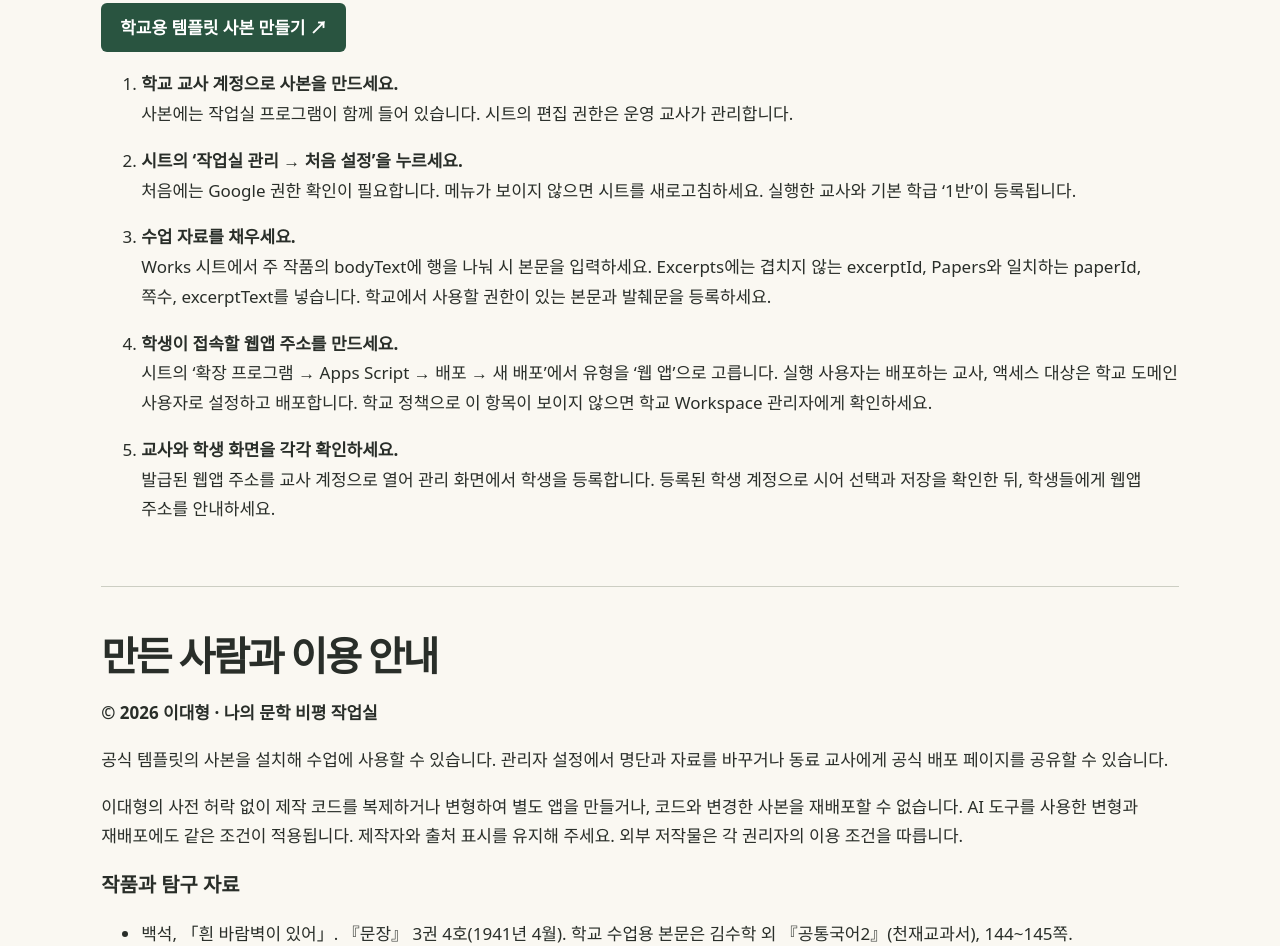
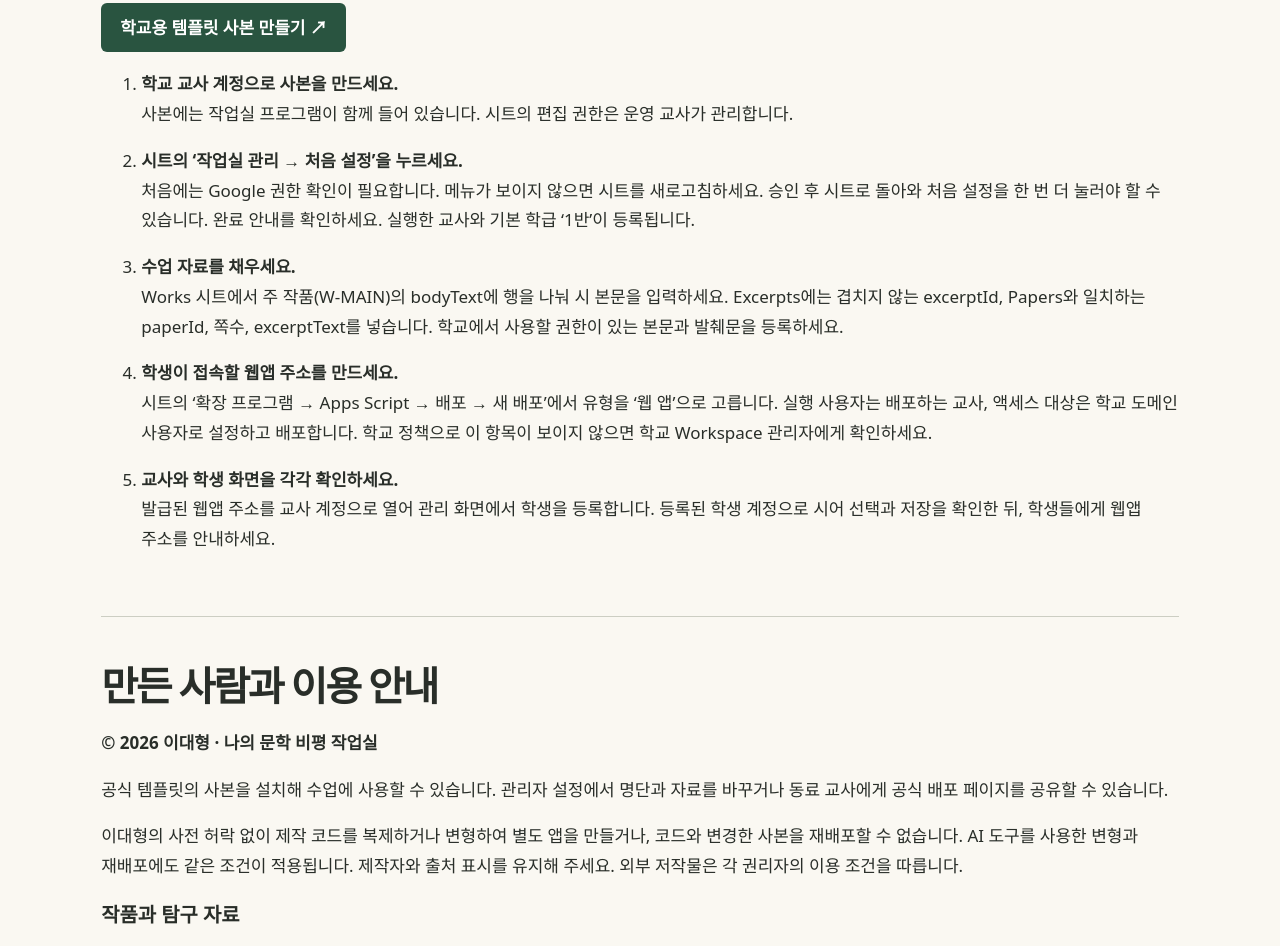
Before and after one commit to riedle03/literary-critique-workshop, a plain HTML site: page index.html in a window 1280 px wide. Shown: the part 1434-2380 px from the top of the page. Drawn offline with Linux system fonts and the light colour scheme.

Commit message:
초기 승인 후 확인할 메뉴와 작품 행 안내

```diff
--- a/index.html
+++ b/index.html
@@ -6,8 +6,8 @@
 <h2>교사는 이렇게 보여 줍니다</h2><p>교사 대시보드에서 시범 글을 열고 오늘 보여 줄 단계를 고르세요. ‘높고’를 읽고 쓴 예시가 미리 들어 있습니다. 학생들과 다른 해석을 의논하며 직접 수정하거나, 그 단계만 기본 예시로 되돌릴 수 있습니다.</p><p>교사 시범 글은 학생 통계와 분리됩니다. 수업 중 대시보드에서 보이는 작성 시간, 화면 이탈, 복사·붙여넣기 기록은 학생이 어떤 과정을 거쳤는지 대화할 때 참고하세요.</p></section>
 <section id="install"><h2>우리 학교에 설치하기</h2><p>교사와 학생이 같은 도메인의 Google Workspace 학교 계정을 사용해야 합니다. 학교마다 교사가 소유하는 스프레드시트 사본에 학생 글과 작성 기록이 쌓입니다.</p><a class="primary" href="https://docs.google.com/spreadsheets/d/1bEXWQjVNwDYHrsEMhWZlIVlSxvoptkUUn3ojibRV0r8/copy">학교용 템플릿 사본 만들기 ↗</a>
 <ol class="steps"><li><strong>학교 교사 계정으로 사본을 만드세요.</strong> 사본에는 작업실 프로그램이 함께 들어 있습니다. 시트의 편집 권한은 운영 교사가 관리합니다.</li>
-<li><strong>시트의 ‘작업실 관리 → 처음 설정’을 누르세요.</strong> 처음에는 Google 권한 확인이 필요합니다. 메뉴가 보이지 않으면 시트를 새로고침하세요. 실행한 교사와 기본 학급 ‘1반’이 등록됩니다.</li>
-<li><strong>수업 자료를 채우세요.</strong> Works 시트에서 주 작품의 bodyText에 행을 나눠 시 본문을 입력하세요. Excerpts에는 겹치지 않는 excerptId, Papers와 일치하는 paperId, 쪽수, excerptText를 넣습니다. 학교에서 사용할 권한이 있는 본문과 발췌문을 등록하세요.</li>
+<li><strong>시트의 ‘작업실 관리 → 처음 설정’을 누르세요.</strong> 처음에는 Google 권한 확인이 필요합니다. 메뉴가 보이지 않으면 시트를 새로고침하세요. 승인 후 시트로 돌아와 처음 설정을 한 번 더 눌러야 할 수 있습니다. 완료 안내를 확인하세요. 실행한 교사와 기본 학급 ‘1반’이 등록됩니다.</li>
+<li><strong>수업 자료를 채우세요.</strong> Works 시트에서 주 작품(W-MAIN)의 bodyText에 행을 나눠 시 본문을 입력하세요. Excerpts에는 겹치지 않는 excerptId, Papers와 일치하는 paperId, 쪽수, excerptText를 넣습니다. 학교에서 사용할 권한이 있는 본문과 발췌문을 등록하세요.</li>
 <li><strong>학생이 접속할 웹앱 주소를 만드세요.</strong> 시트의 ‘확장 프로그램 → Apps Script → 배포 → 새 배포’에서 유형을 ‘웹 앱’으로 고릅니다. 실행 사용자는 배포하는 교사, 액세스 대상은 학교 도메인 사용자로 설정하고 배포합니다. 학교 정책으로 이 항목이 보이지 않으면 학교 Workspace 관리자에게 확인하세요.</li>
 <li><strong>교사와 학생 화면을 각각 확인하세요.</strong> 발급된 웹앱 주소를 교사 계정으로 열어 관리 화면에서 학생을 등록합니다. 등록된 학생 계정으로 시어 선택과 저장을 확인한 뒤, 학생들에게 웹앱 주소를 안내하세요.</li></ol></section>
 <section id="sources">
```
